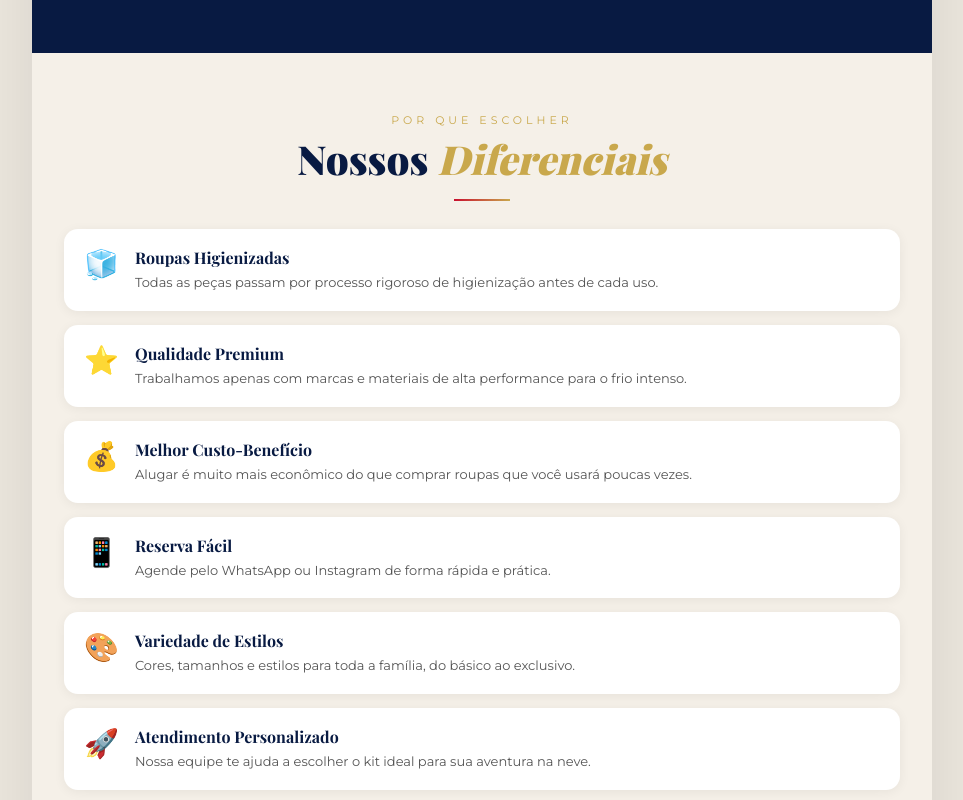
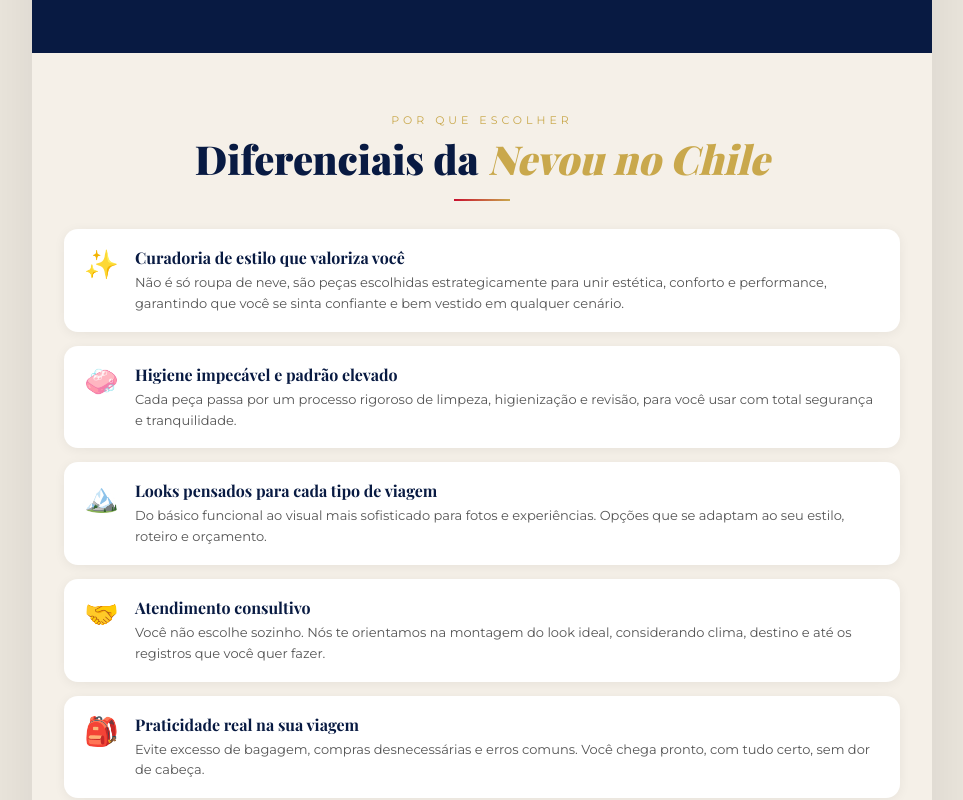
Before and after one commit to scalecompanyads/roupa-de-neve-catalogo, a Next.js app: page / in a window 1280 px wide. Shown: the part 3520-4320 px from the top of the page, without its empty margins (158-1121 px from the left). Built offline with nearby package versions, Linux system fonts and the light colour scheme; no server answers; the database is empty.

Commit message:
Update Diferenciais section copy and expanded items

```diff
--- a/src/app/page.tsx
+++ b/src/app/page.tsx
@@ -219,16 +219,18 @@
         {/* ── DIFERENCIAIS ── */}
         <section style={{ background:"var(--creme)", padding:"60px 32px", textAlign:"center" }}>
           <p className="eyebrow">Por que escolher</p>
-          <h2 style={{ color:"var(--azul-escuro)" }}>Nossos <em>Diferenciais</em></h2>
+          <h2 style={{ color:"var(--azul-escuro)" }}>Diferenciais da <em>Nevou no Chile</em></h2>
           <div className="divider" />
           <div style={{ display:"flex", flexDirection:"column", gap:14, marginTop:8 }}>
             {[
-              ["🧊","Roupas Higienizadas","Todas as peças passam por processo rigoroso de higienização antes de cada uso."],
-              ["⭐","Qualidade Premium","Trabalhamos apenas com marcas e materiais de alta performance para o frio intenso."],
-              ["💰","Melhor Custo-Benefício","Alugar é muito mais econômico do que comprar roupas que você usará poucas vezes."],
-              ["📱","Reserva Fácil","Agende pelo WhatsApp ou Instagram de forma rápida e prática."],
-              ["🎨","Variedade de Estilos","Cores, tamanhos e estilos para toda a família, do básico ao exclusivo."],
-              ["🚀","Atendimento Personalizado","Nossa equipe te ajuda a escolher o kit ideal para sua aventura na neve."],
+              ["✨","Curadoria de estilo que valoriza você","Não é só roupa de neve, são peças escolhidas estrategicamente para unir estética, conforto e performance, garantindo que você se sinta confiante e bem vestido em qualquer cenário."],
+              ["🧼","Higiene impecável e padrão elevado","Cada peça passa por um processo rigoroso de limpeza, higienização e revisão, para você usar com total segurança e tranquilidade."],
+              ["🏔️","Looks pensados para cada tipo de viagem","Do básico funcional ao visual mais sofisticado para fotos e experiências. Opções que se adaptam ao seu estilo, roteiro e orçamento."],
+              ["🤝","Atendimento consultivo","Você não escolhe sozinho. Nós te orientamos na montagem do look ideal, considerando clima, destino e até os registros que você quer fazer."],
+              ["🎒","Praticidade real na sua viagem","Evite excesso de bagagem, compras desnecessárias e erros comuns. Você chega pronto, com tudo certo, sem dor de cabeça."],
+              ["🔄","Flexibilidade que acompanha você","Ajustes, trocas e suporte pensados para imprevistos, porque viagem de verdade nem sempre sai 100% como planejado."],
+              ["⭐","Peças revisadas para performance na neve","Nada de passar frio ou desconforto: nossos itens são preparados para proteger de verdade, não só \"compor look\"."],
+              ["🌟","Experiência completa","Do primeiro contato até a devolução, tudo é pensado para ser simples, rápido e sem fricção."],
             ].map(([ico, title, desc]) => (
               <div key={title as string} style={{ display:"flex", gap:16, padding:"18px 20px", background:"#fff", borderRadius:14, textAlign:"left", boxShadow:"0 2px 12px rgba(0,0,0,0.06)" }}>
                 <div style={{ fontSize:28, flexShrink:0 }}>{ico}</div>
```
